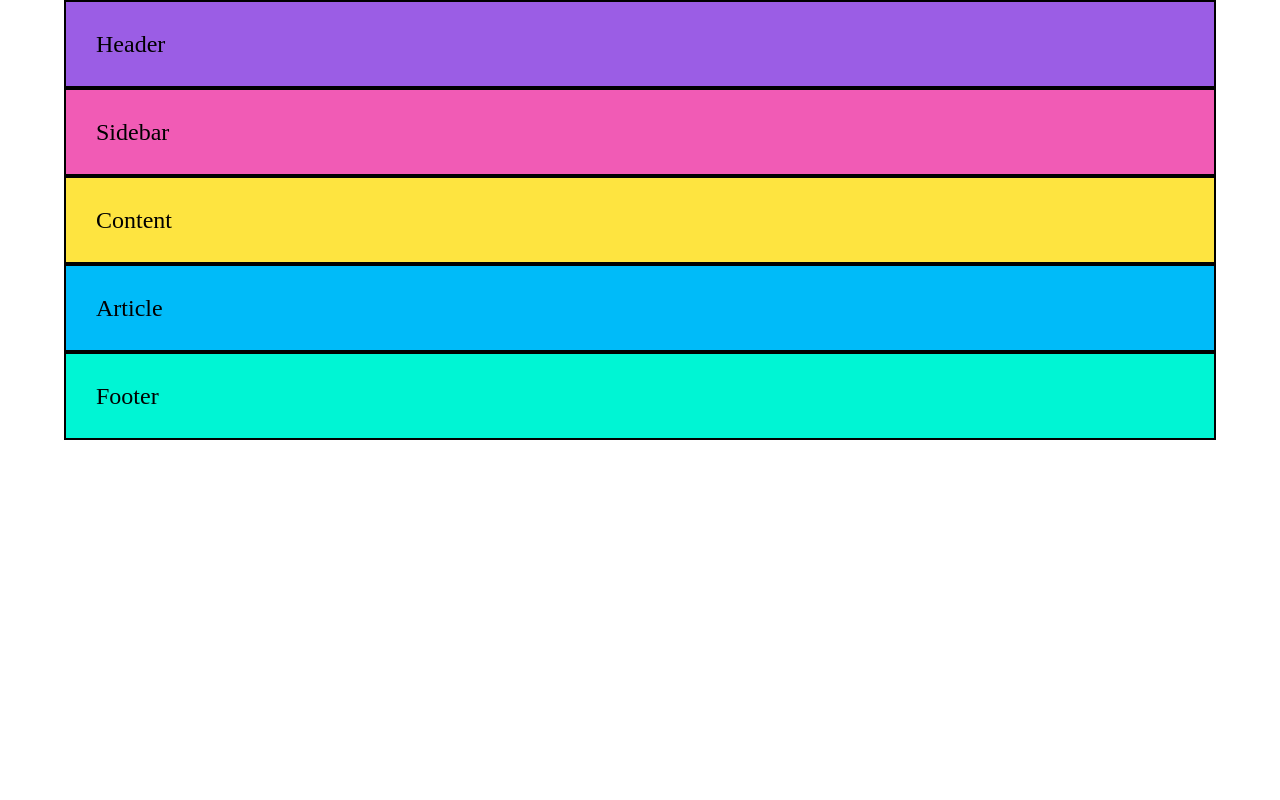
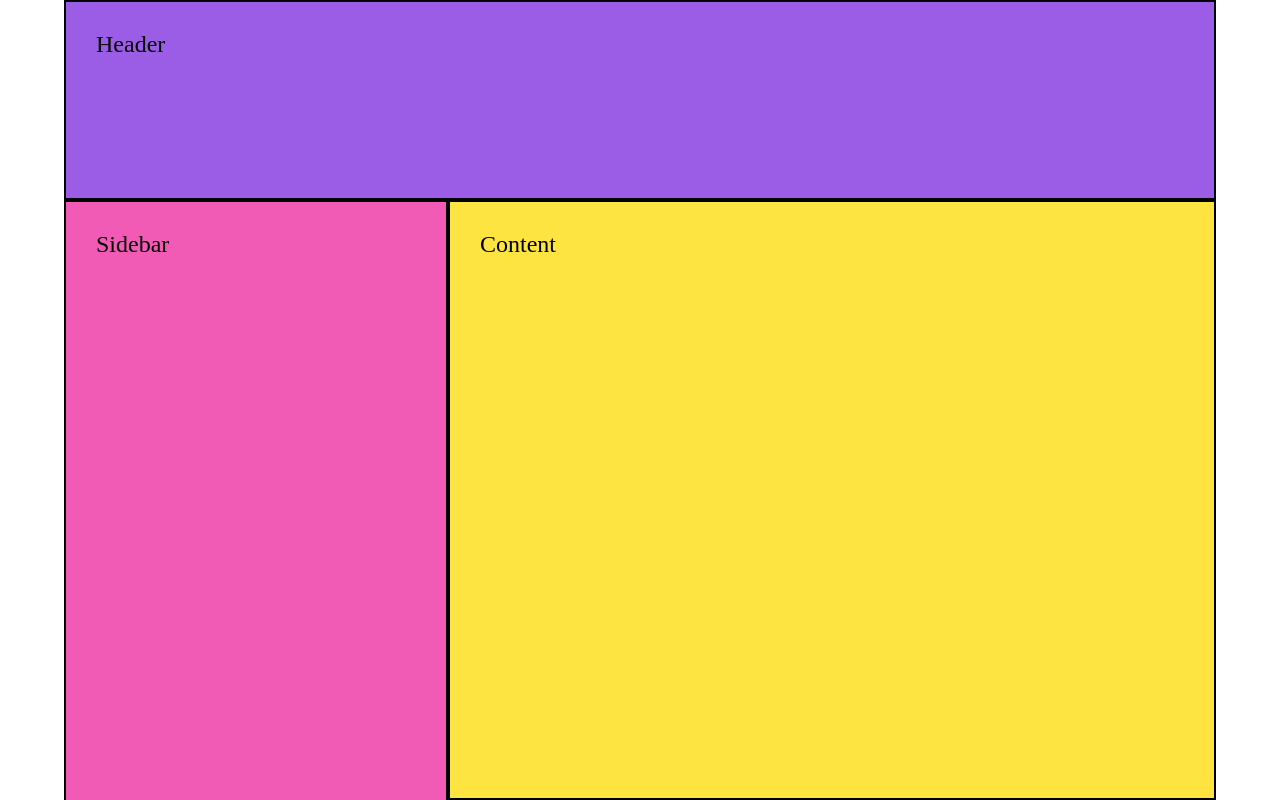
Before and after one commit to codefellows/seattle-code-201d97, a plain HTML site: page class-11/grid-demo/index.html in a window 1280 px wide. Shown: the top 800 px of the page. Drawn offline with Linux system fonts and the light colour scheme.

Commit message:
adds grid demo

```diff
--- a/class-11/grid-demo/style.css
+++ b/class-11/grid-demo/style.css
@@ -1,6 +1,23 @@
 .grid-container {
   width: 90%;
   margin: auto;
+  display: grid;
+  /* grid-template-columns: 200px 500px 200px; */
+  /* grid-template-columns: 1fr 1fr 1fr; */
+  grid-template-columns: repeat(3, 1fr);
+  /* grid-template-rows: 200px 200px; */
+  grid-auto-rows: minmax(200px, auto);
+  /* gap: 30px; */
+  /* row-gap: 30px;
+  column-gap: 30px; */
+
+  /* grid-template-areas:
+  "nav nav nav"
+  "sidebar content content"
+  "sidebar content content"
+  "sidebar content content"
+  "sidebar article article"
+  "footer footer footer" */
 }
 
 .grid-container div {
@@ -8,3 +25,32 @@
   font-size: 1.5em;
   padding: 30px;
 }
+
+.grid-item1{
+  /* grid-area: nav */
+  grid-column: 1/-1;
+}
+
+.grid-item2{
+ /* grid-area: sidebar */
+ grid-row: 2/6
+}
+
+.grid-item3{
+ /* grid-area: content */
+ grid-column: 2/-1;
+ grid-row: 2/5
+}
+
+.grid-item4 {
+  /* grid-area: article; */
+  grid-column: 2/-1;
+  margin-top: 30px;
+  /* grid-row: 6/7 */
+}
+
+.grid-item5{
+  /* grid-area: footer */
+  grid-column: 1/-1;
+
+}
```
Also changed, not shown: class-11/grid-demo/index.html (+2 -0 lines).
